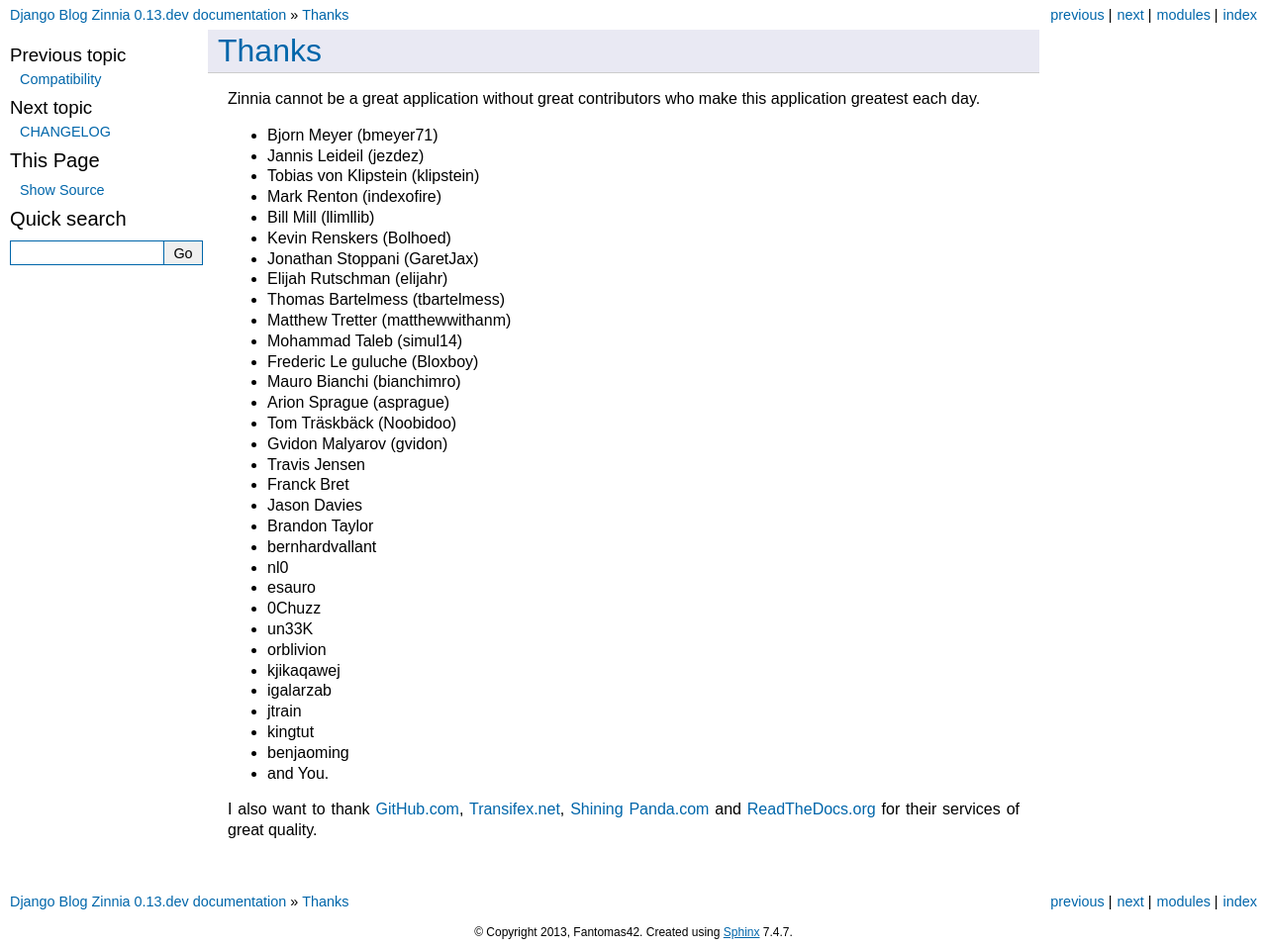
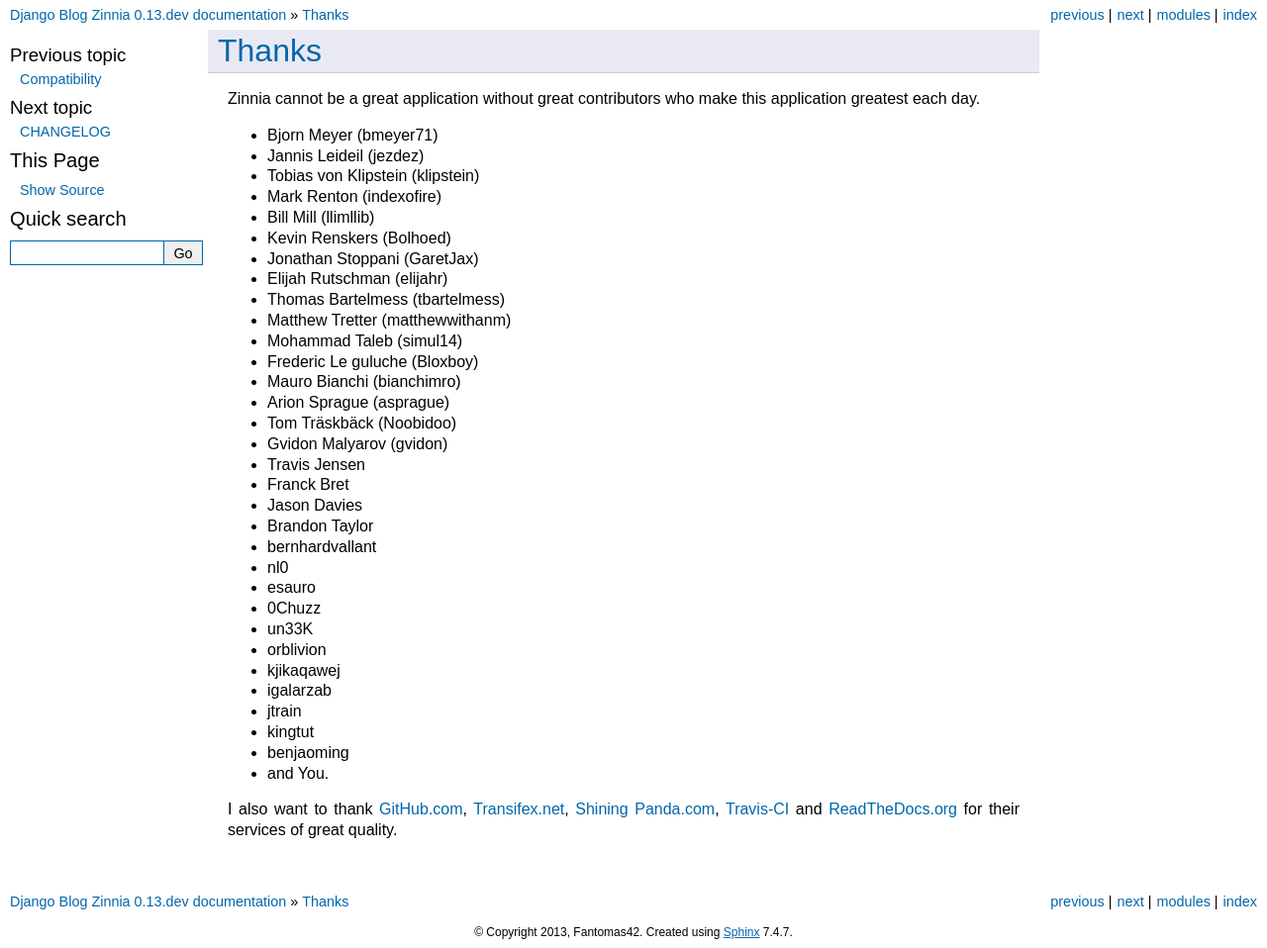
Before and after one commit to Fantomas42/django-blog-zinnia, a Sphinx documentation site: the page built from docs/notes/thanks.rst, in a window 1280 px wide. Shown: the whole page at 99% size. Built offline with Sphinx 7.4.7, drawn with Linux system fonts in a browser that asks for light colours.

Commit message:
include links to Travis-ci in documentation

```diff
--- a/docs/notes/thanks.rst
+++ b/docs/notes/thanks.rst
@@ -39,10 +39,11 @@ this application greatest each day.
 * and You.
 
 
-I also want to thank `GitHub.com`_, `Transifex.net`_, `Shining Panda.com`_
-and `ReadTheDocs.org`_ for their services of great quality.
+I also want to thank `GitHub.com`_, `Transifex.net`_, `Shining Panda.com`_,
+`Travis-CI`_ and `ReadTheDocs.org`_ for their services of great quality.
 
 .. _`GitHub.com`: https://www.github.com/
 .. _`Transifex.net`: https://www.transifex.net/
 .. _`Shining Panda.com`: https://www.shiningpanda.com/
+.. _`Travis-CI`: https://travis-ci.org/
 .. _`ReadTheDocs.org`: http://readthedocs.org/
```
Also changed, not shown: README.rst (+6 -4 lines).
